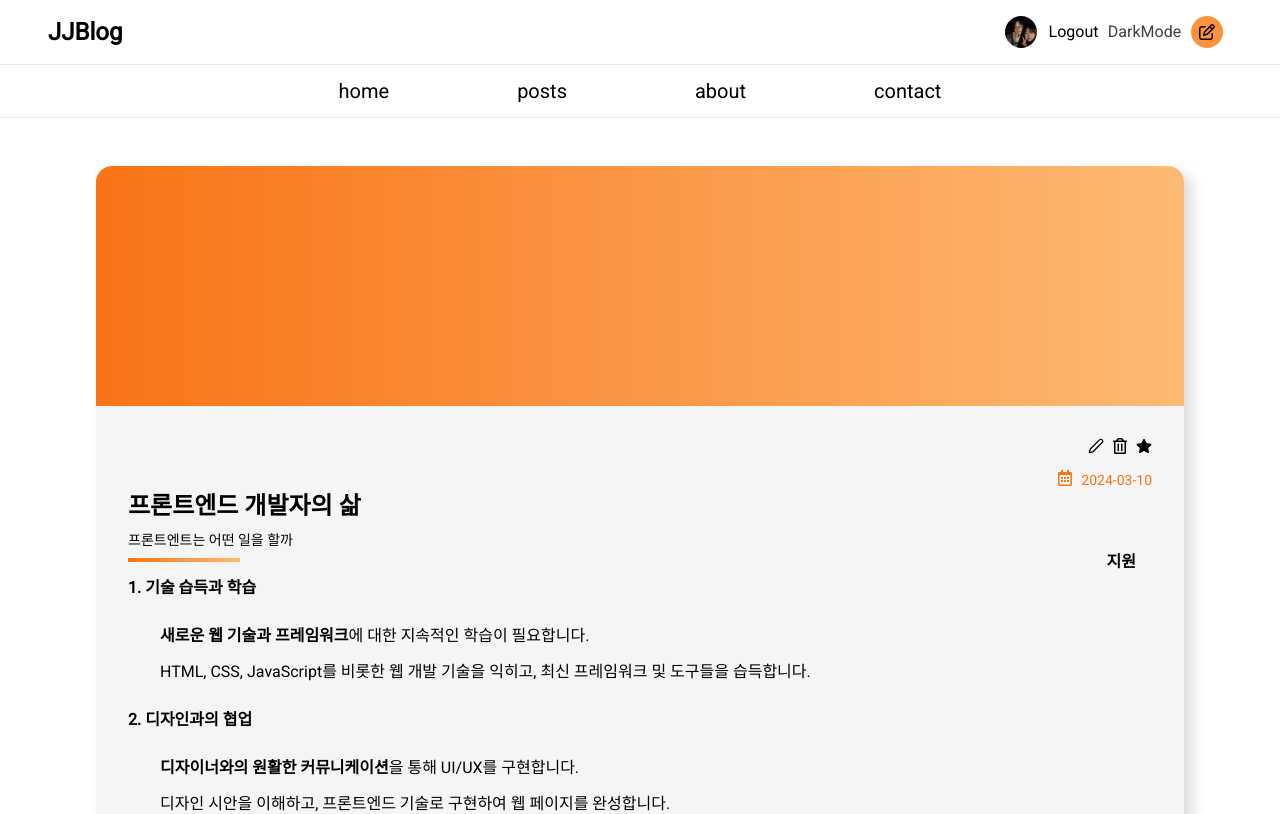
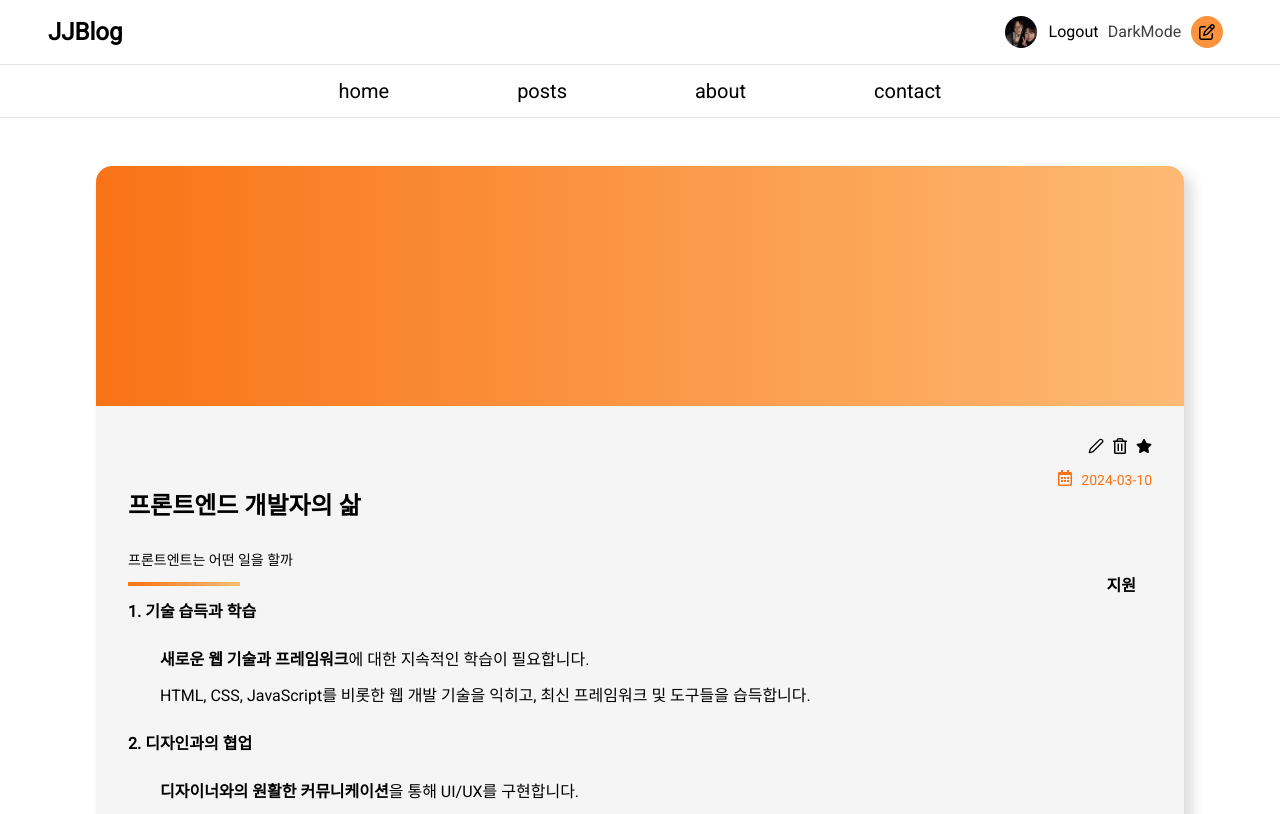
Before and after one commit to noaprost/jjlog, a Next.js app: page /posts/1 in a window 1280 px wide. Shown: the top 814 px of the page. Built offline with nearby package versions, Linux system fonts and the light colour scheme.

Commit message:
Release (#42)
* feat: post 상세페이지 UI 수정

```diff
--- a/src/components/PostContent.tsx
+++ b/src/components/PostContent.tsx
@@ -23,8 +23,8 @@ export default function PostContent({ post }: { post: PostData }) {
             {day}
           </p>
         </div>
-        <h1 className="font-bold text-2xl">{title}</h1>
-        <p className="text-sm mt-2">{description}</p>
+        <h1 className="font-bold text-2xl mb-7">{title}</h1>
+        <p className="text-sm mb-1">{description}</p>
         <div className="flex flex-row justify-between">
           <div className="w-28 h-1 bg-gradient-to-r from-orange-500 to-orange-300 dark:bg-gradient-to-r dark:from-orange-500 dark:to-orange-900 mt-2"></div>
           <p className="text-md font-semibold mx-4">{writer}</p>
```
